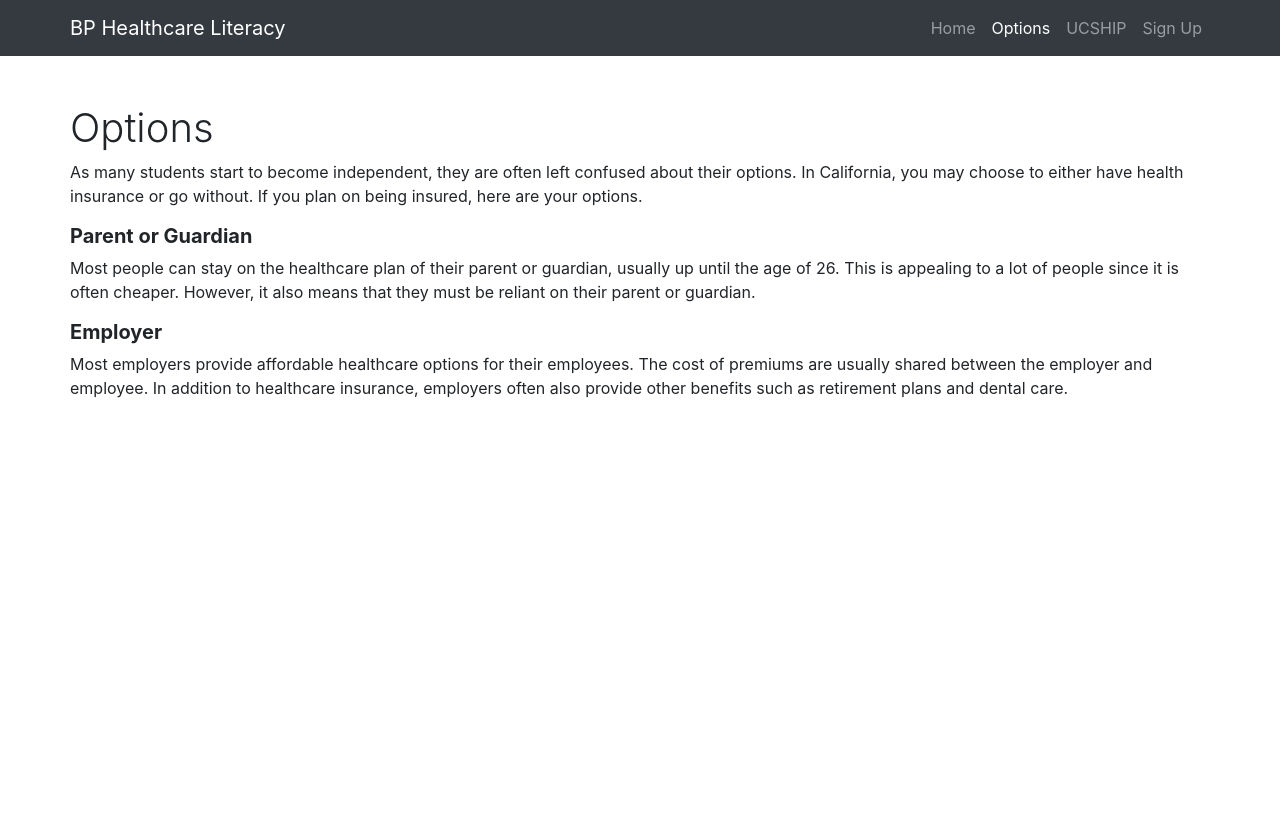
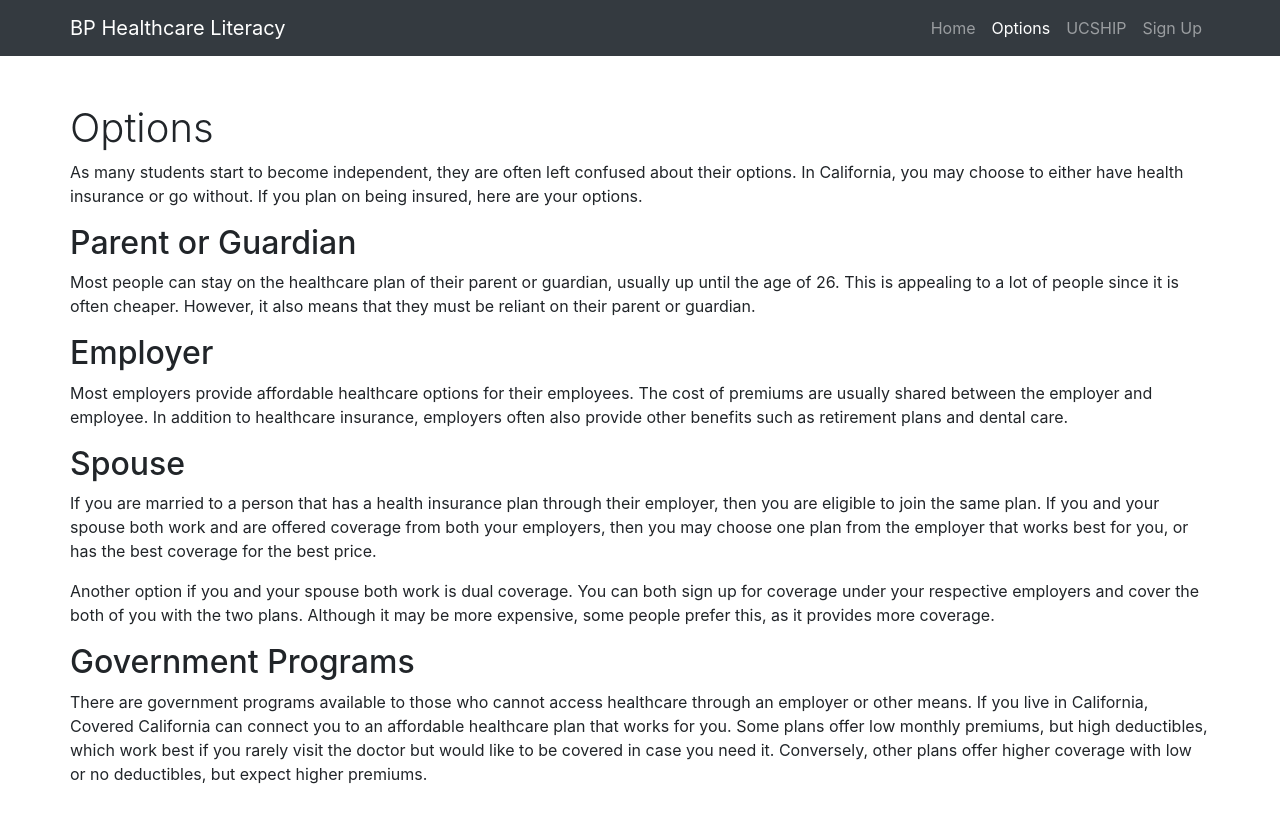
Before and after one commit to ctc-uci/bp-healthcare-literacy, a React (Create React App) app: page /Options in a window 1280 px wide. Shown: the top 822 px of the page. Before the commit the page ends 800 px from the top, so only its background shows below. Built offline with nearby package versions, Linux system fonts and the light colour scheme.

Commit message:
updated options

```diff
--- a/src/components/pages/Options.jsx
+++ b/src/components/pages/Options.jsx
@@ -11,18 +11,40 @@ function Options() {
             options. In California, you may choose to either have health insurance or go without. If
             you plan on being insured, here are your options.
           </p>
-          <h5 className="font-weight-bold">Parent or Guardian</h5>
+          <h2>Parent or Guardian</h2>
           <p>
             Most people can stay on the healthcare plan of their parent or guardian, usually up
             until the age of 26. This is appealing to a lot of people since it is often cheaper.
             However, it also means that they must be reliant on their parent or guardian.
           </p>
-          <h5 className="font-weight-bold">Employer</h5>
+          <h2>Employer</h2>
           <p>
             Most employers provide affordable healthcare options for their employees. The cost of
             premiums are usually shared between the employer and employee. In addition to healthcare
             insurance, employers often also provide other benefits such as retirement plans and
             dental care.
+          </p>
+          <h2>Spouse</h2>
+          <p>
+            If you are married to a person that has a health insurance plan through their employer,
+            then you are eligible to join the same plan. If you and your spouse both work and are
+            offered coverage from both your employers, then you may choose one plan from the
+            employer that works best for you, or has the best coverage for the best price.
+          </p>
+          <p>
+            Another option if you and your spouse both work is dual coverage. You can both sign up
+            for coverage under your respective employers and cover the both of you with the two
+            plans. Although it may be more expensive, some people prefer this, as it provides more
+            coverage.
+          </p>
+          <h2>Government Programs</h2>
+          <p>
+            There are government programs available to those who cannot access healthcare through an
+            employer or other means. If you live in California, Covered California can connect you
+            to an affordable healthcare plan that works for you. Some plans offer low monthly
+            premiums, but high deductibles, which work best if you rarely visit the doctor but would
+            like to be covered in case you need it. Conversely, other plans offer higher coverage
+            with low or no deductibles, but expect higher premiums.
           </p>
         </div>
       </div>
```
